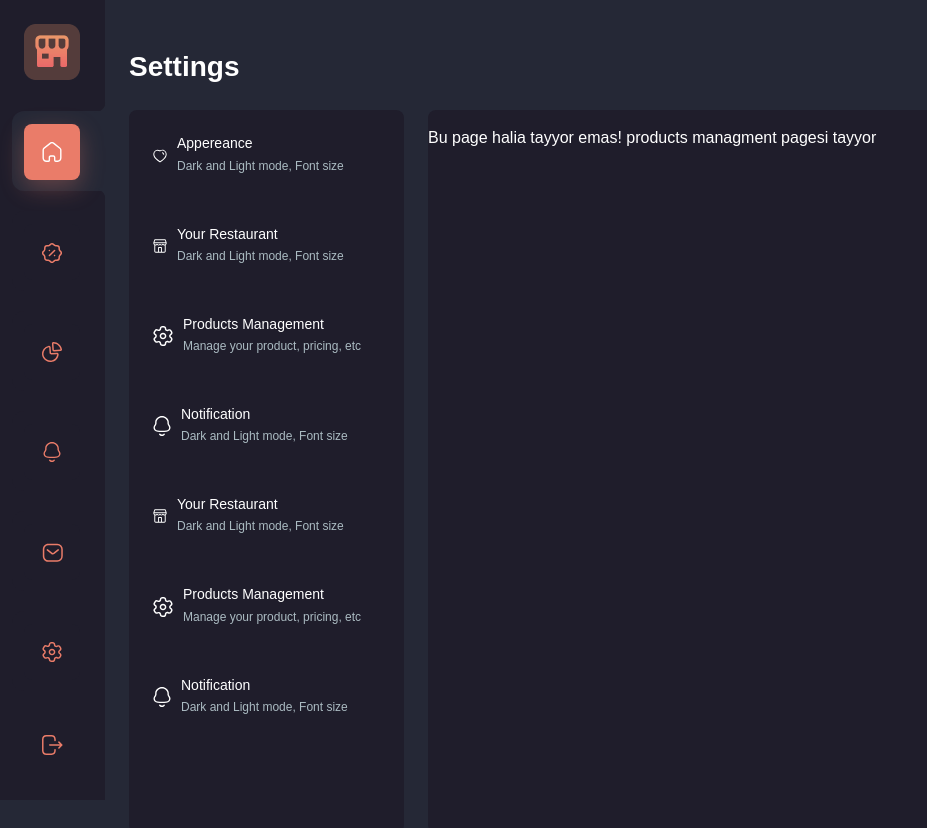
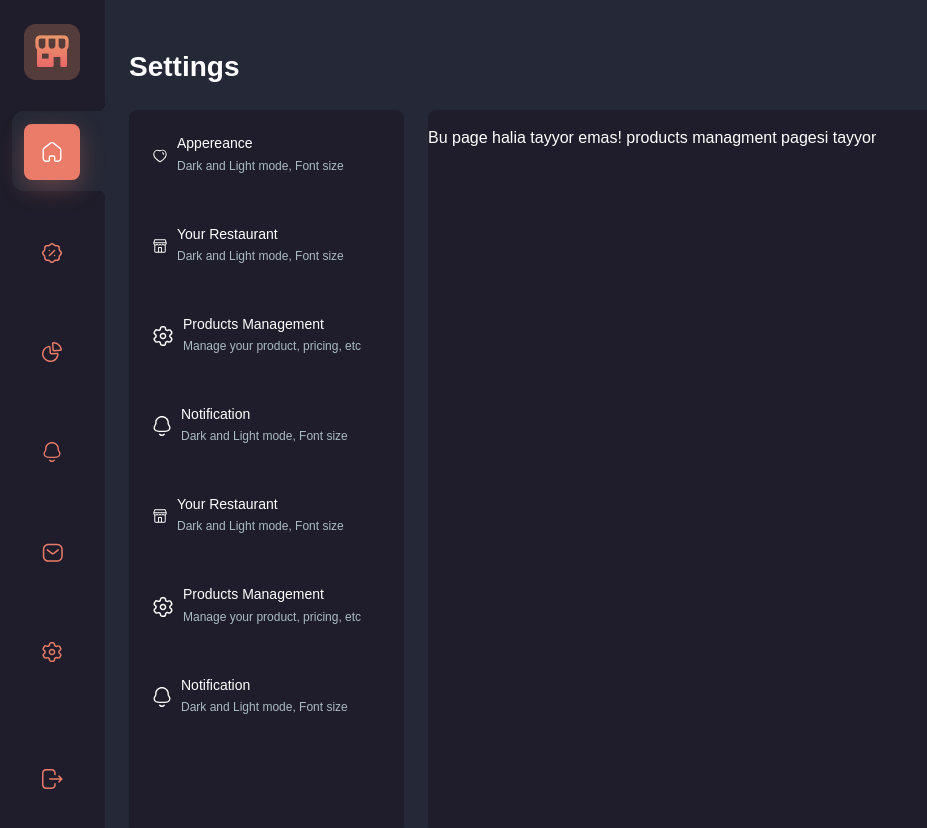
Before and after one commit to baxriddin0317/Food, a React (Create React App) app: page /setting in a window 1280 px wide. Shown: the top 828 px of the page, without its empty margins (0-927 px from the left). Built offline with nearby package versions, Linux system fonts and the light colour scheme.

Commit message:
finished commit

```diff
--- a/src/App.scss
+++ b/src/App.scss
@@ -50,7 +50,7 @@ body > div {
 }
 
 .app {
-    height: 100%;
+    height: 834px;
     display: flex;
     position: relative;
 
--- a/src/component/Modal/Modal.scss
+++ b/src/component/Modal/Modal.scss
@@ -4,7 +4,7 @@
     position: absolute;
     // display: none;
     width: 100%;
-    height: 100vh;
+    height: 834px;
     background-color: rgba($color: #000000, $alpha: 0.7);
 
     &__container {
--- a/src/component/Sidebar/Sidebar.jsx
+++ b/src/component/Sidebar/Sidebar.jsx
@@ -9,7 +9,7 @@ import Discount from '../../Libra/Svgs/Discount';
 import Message from "../../Libra/Svgs/Message";
 import Notficitoin from "../../Libra/Svgs/Notficition";
 import Setting from "../../Libra/Svgs/Setting";
-import Graph from "../../Libra/Svgs/Graph";
+	import Graph from "../../Libra/Svgs/Graph";
 import Logaut from "../../Libra/Svgs/Logaut";
 
 function Sidebar() {
```
